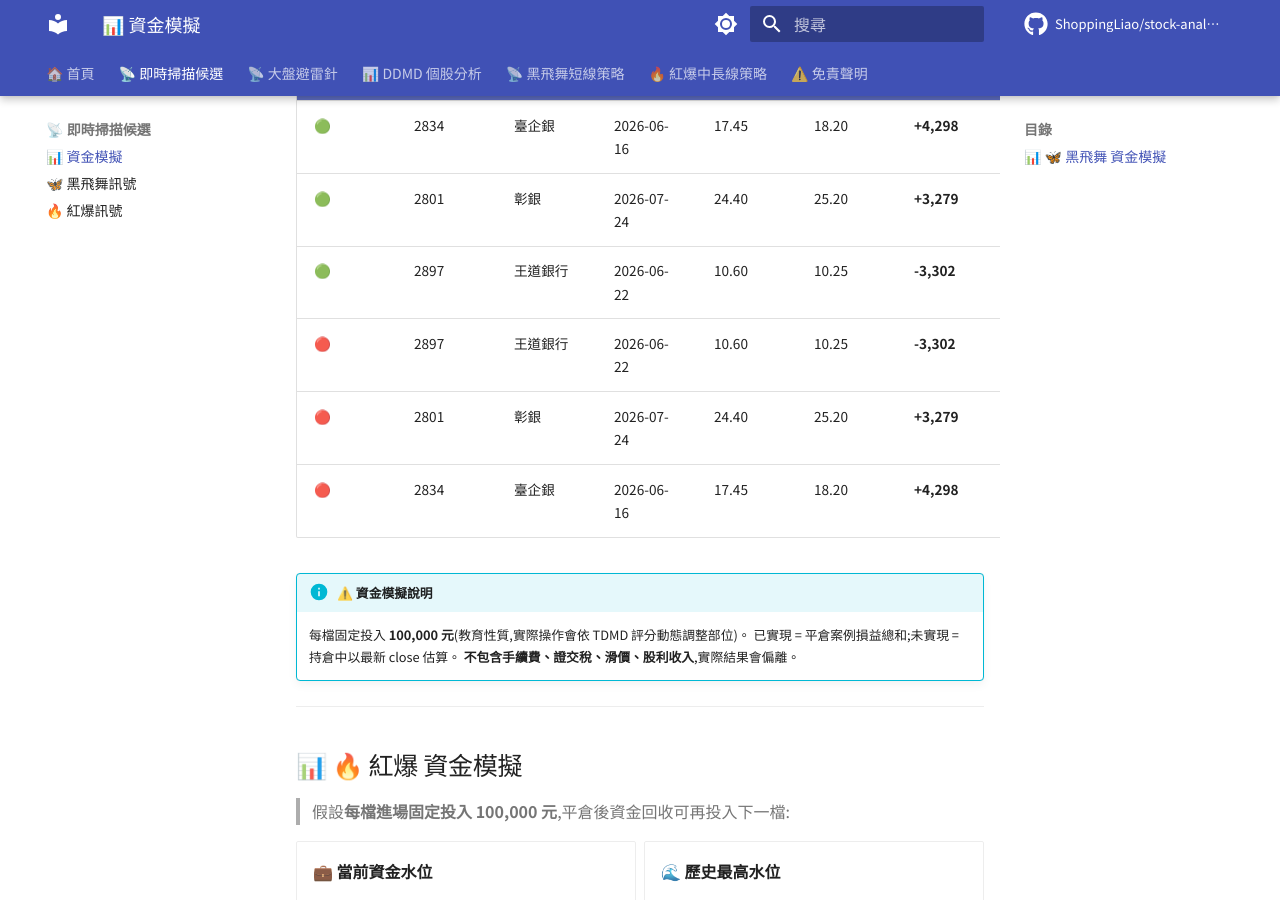
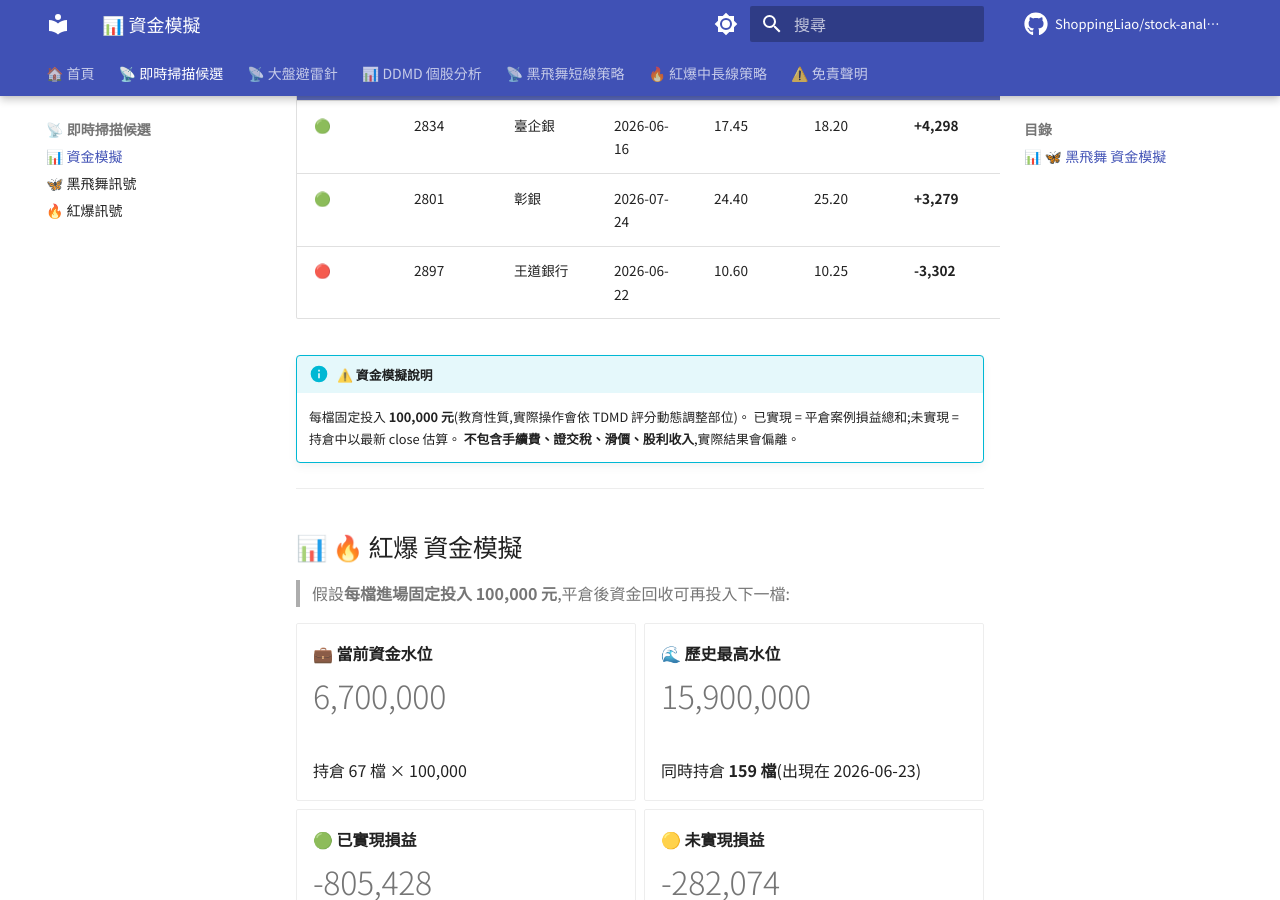
Before and after one commit to ShoppingLiao/stock-analysis-public, an MkDocs documentation site: the page built from docs/signals_capital.md, in a window 1280 px wide and 900 px high, scrolled down 1245 px. Built offline with MkDocs 1.6.1 and Material for MkDocs 9.7.7, drawn with Linux system fonts in a browser that asks for light colours; comment, search, counter and statistics services are not loaded.

Commit message:
fix: 持倉 Top5 表去重 + 燈號反映真實賺賠(黑飛舞 3 檔重複顯示修正)

```diff
--- a/docs/signals_capital.md
+++ b/docs/signals_capital.md
@@ -55,10 +55,7 @@
 |------|------|--------|--------|--------|------|------|-------|
 | 🟢 | 2834 | 臺企銀 | 2026-06-16 | 17.45 | 18.20 | **+4,298** | **+4.30%** |
 | 🟢 | 2801 | 彰銀 | 2026-07-24 | 24.40 | 25.20 | **+3,279** | **+3.28%** |
-| 🟢 | 2897 | 王道銀行 | 2026-06-22 | 10.60 | 10.25 | **-3,302** | **-3.30%** |
 | 🔴 | 2897 | 王道銀行 | 2026-06-22 | 10.60 | 10.25 | **-3,302** | **-3.30%** |
-| 🔴 | 2801 | 彰銀 | 2026-07-24 | 24.40 | 25.20 | **+3,279** | **+3.28%** |
-| 🔴 | 2834 | 臺企銀 | 2026-06-16 | 17.45 | 18.20 | **+4,298** | **+4.30%** |
 
 !!! info "⚠️ 資金模擬說明"
     每檔固定投入 **100,000 元**(教育性質,實際操作會依 TDMD 評分動態調整部位)。
```
